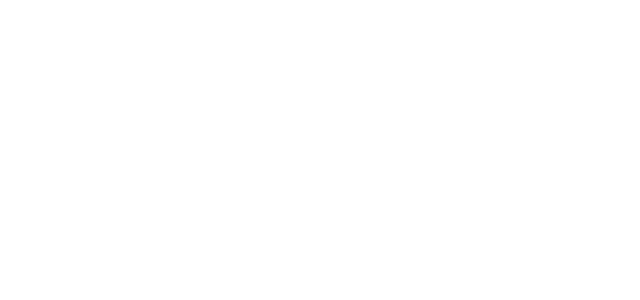
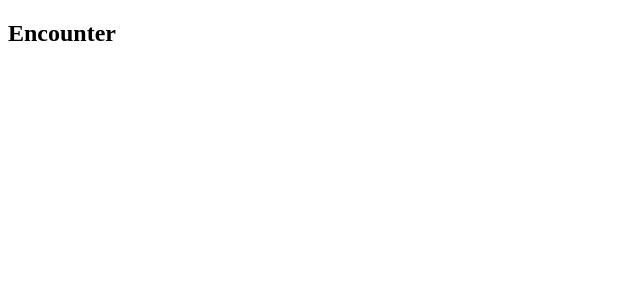
Before and after one commit to hayleyashby7/DDEG_API, a React (Create React App) app: page / in a window 1280 px wide. Shown: the top 300 px of the page, without its empty margins (0-640 px from the left). Built offline with nearby package versions, Linux system fonts and the light colour scheme.

Commit message:
Skeleton Encounter component and test to ensure all hanging together properly

```diff
--- a/src/App.js
+++ b/src/App.js
@@ -1,5 +1,12 @@
+import React from 'react';
+import Encounter from './Encounter';
+
 const App = () => {
-	return <div></div>;
+	return (
+		<div>
+			<Encounter />
+		</div>
+	);
 };
 
 export default App;
--- /dev/null
+++ b/src/Encounter.js
@@ -0,0 +1,11 @@
+import React from 'react';
+
+const Encounter = () => {
+	return (
+		<div>
+			<h2>Encounter</h2>
+		</div>
+	);
+};
+
+export default Encounter;
```
Also changed, not shown: 2 other files (tests, documents, lock files or other folders).
